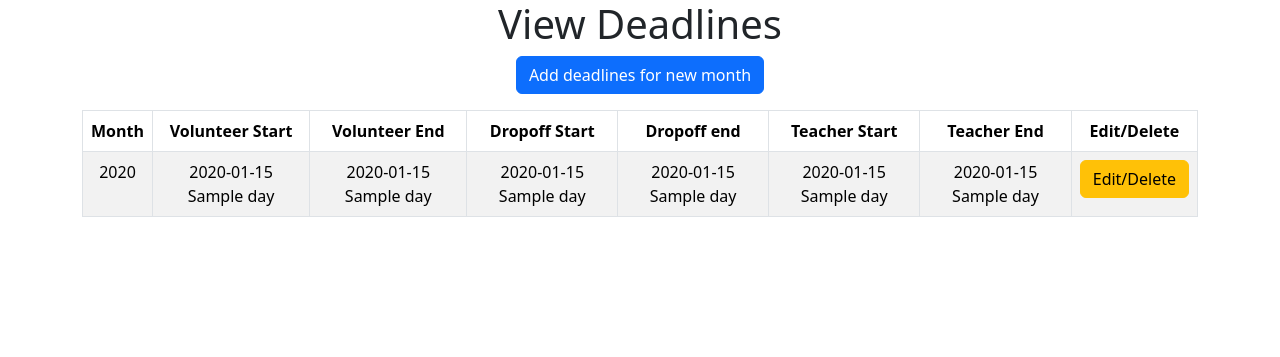
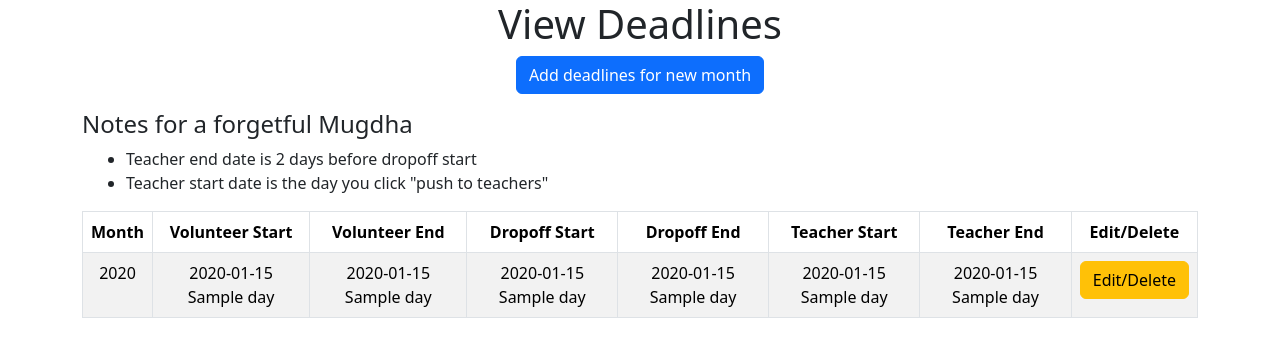
Before and after one commit to kovidcerejo/MoG, a Flask app: template templates/admin_deadlines.html in a window 1280 px wide. Shown: the top 357 px of the page. Run offline with Flask 3, Linux system fonts and the light colour scheme; the template is opened without the code that fills it: most values are stand-ins (such as "Sample title", 1, 10 or a date in 2020); some libraries are stand-ins or nearby versions.

Commit message:
Added notes to admin deadlines

```diff
--- a/templates/admin_deadlines.html
+++ b/templates/admin_deadlines.html
@@ -7,6 +7,13 @@
 {% block body %}
     <h1>View Deadlines</h1>
     <a href="/admin/deadlines/set" class="btn btn-primary mb-3">Add deadlines for new month</a>
+    <h4 class="text-start">Notes for a forgetful Mugdha</h3>
+    <div class="container-sm text-start">
+    <ul>
+        <li>Teacher end date is 2 days before dropoff start</li>
+        <li>Teacher start date is the day you click "push to teachers"</li>
+    </ul>
+    </div>
     <table class="container table table-striped table-bordered">
         <thead>
             <tr>
@@ -14,7 +21,7 @@
                 <th>Volunteer Start</th>
                 <th>Volunteer End</th>
                 <th>Dropoff Start</th>
-                <th>Dropoff end</th>
+                <th>Dropoff End</th>
                 <th>Teacher Start</th>
                 <th>Teacher End</th>
                 <th>Edit/Delete</th>
```
